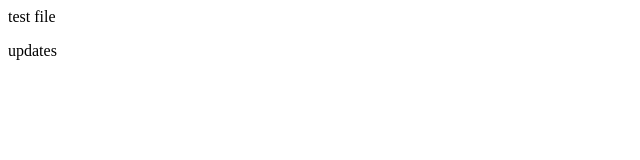
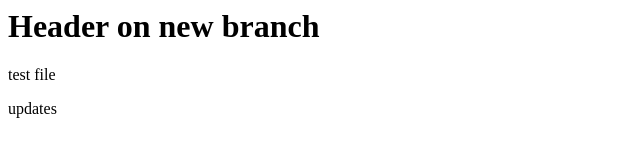
Before and after one commit to jh484/hello-world, a plain HTML site: page index.html in a window 1280 px wide. Shown: the whole page, without its empty margins (0-640 px from the left). Drawn offline with Linux system fonts and the light colour scheme.

Commit message:
new header

```diff
--- a/index.html
+++ b/index.html
@@ -1,5 +1,6 @@
 <html>
 <body>
+	<h1> Header on new branch</h1>
 	<p> test file</p>
 	<p> updates</p>
 </body>
```
